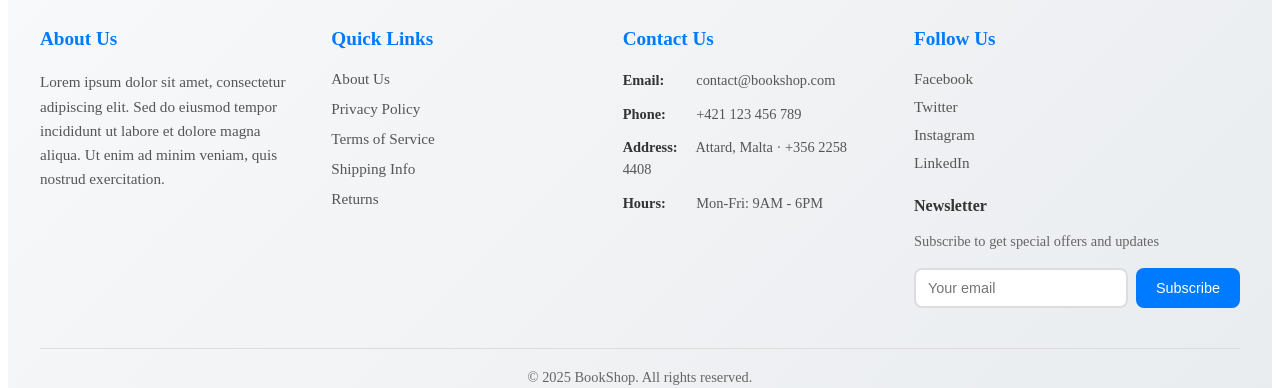
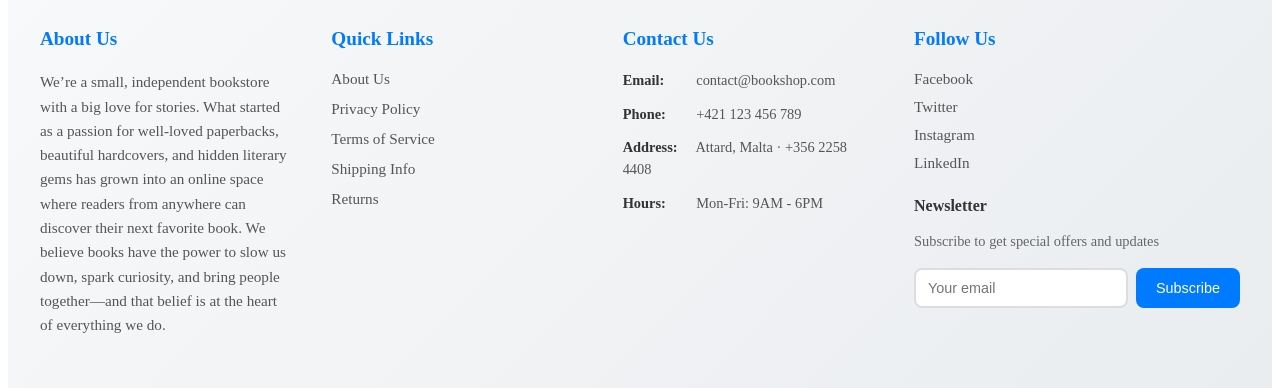
Before and after one commit to Daraonn/Vaii-checkpoint-2, a Next.js app in the folder Vaiiko/bookstore/: page /components/Footer in a window 1280 px wide. Shown: the part 274-662 px from the top of the page. Built offline with nearby package versions, Linux system fonts and the light colour scheme; no server answers.

Commit message:
added_placeholder_about_us

```diff
--- a/Vaiiko/bookstore/app/components/Footer/page.jsx
+++ b/Vaiiko/bookstore/app/components/Footer/page.jsx
@@ -17,7 +17,11 @@ export default function Footer() {
         <div className="footer-column">
           <h3>About Us</h3>
           <p>
-            Lorem ipsum dolor sit amet, consectetur adipiscing elit. Sed do eiusmod tempor incididunt ut labore et dolore magna aliqua. Ut enim ad minim veniam, quis nostrud exercitation.
+            We’re a small, independent bookstore with a big love for stories.
+
+            What started as a passion for well-loved paperbacks, beautiful hardcovers, and hidden literary gems has grown into an online space where readers from anywhere can discover their next favorite book. We believe books have the power to slow us down, spark curiosity, and bring people together—and that belief is at the heart of everything we do.
+
+
           </p>
         </div>
 
```
